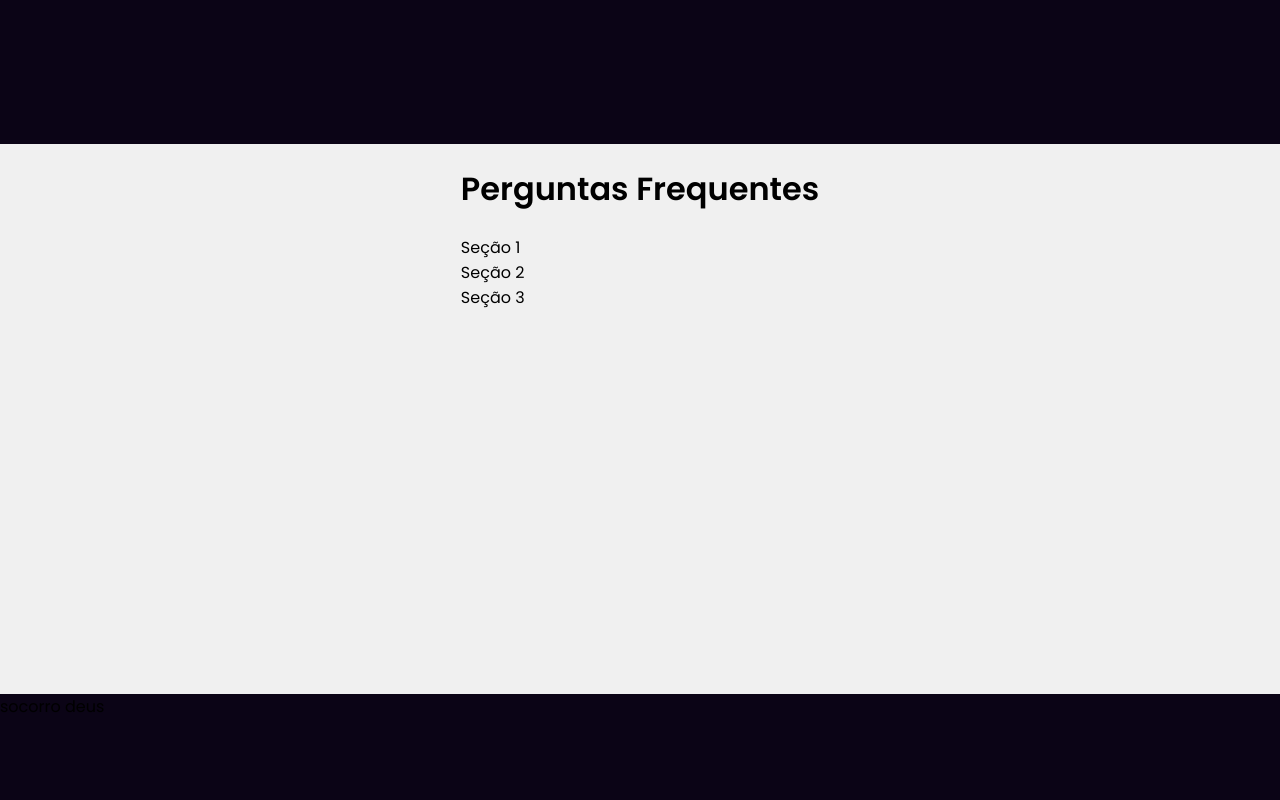
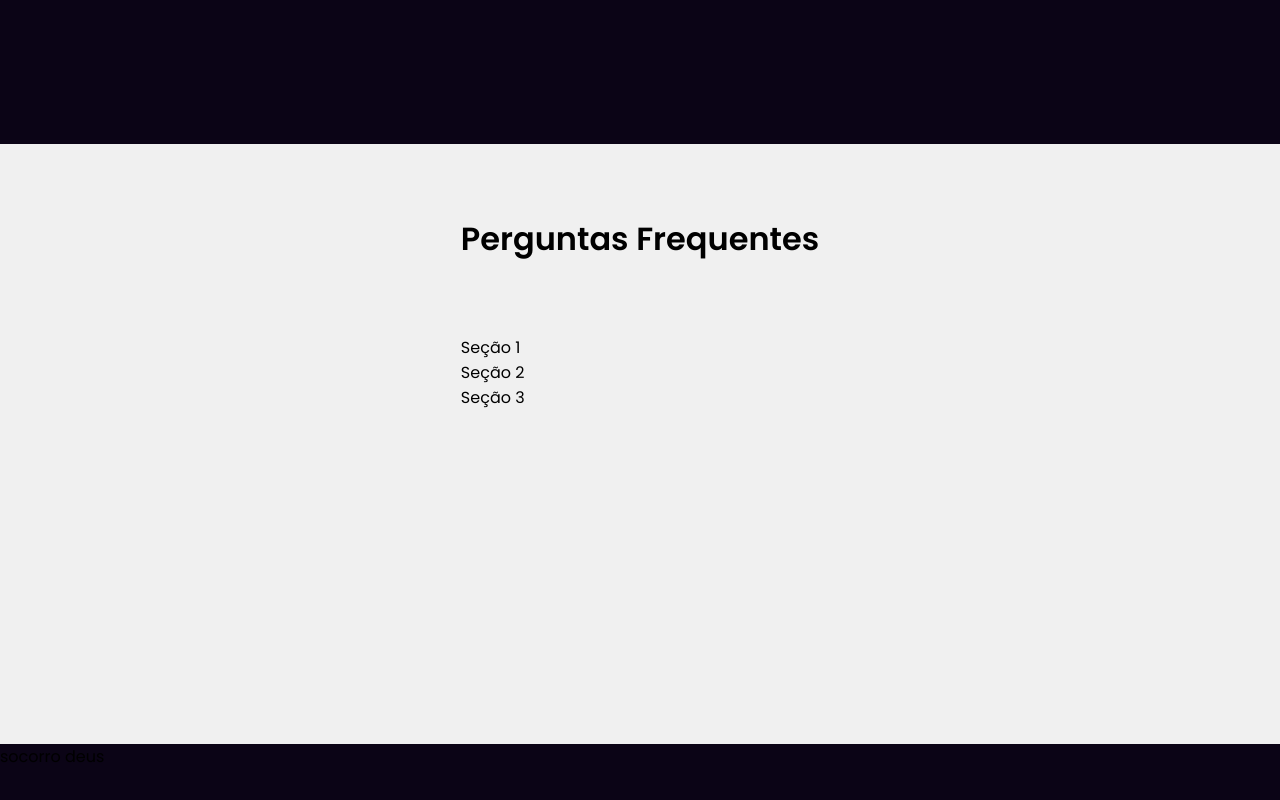
Before and after one commit to connect-solutions0101/buddy-finder, a React (Vite) app: page / in a window 1280 px wide. Shown: the part 1591-2391 px from the top of the page. Built offline with nearby package versions, Linux system fonts and the light colour scheme.

Commit message:
Ajustando espaçamento da div da seção FAQ

```diff
--- a/src/pages/LandingPage/LandingPage.module.css
+++ b/src/pages/LandingPage/LandingPage.module.css
@@ -284,16 +284,16 @@
     width: 100%;
     max-width: 1200px;
     height: 550px;
-    ;
     flex-direction: column;
     align-items: center;
-    /* Centralizando os itens */
+    margin-top: 50px;
 }
 
 .section-faq .faq-content .item-accordion {
     width: 100%;
     max-width: 600px;
     margin-bottom: 20px;
+    margin-top: 50px;
 }
 
 .section-faq .faq-content .item-accordion .accordion-header {
@@ -302,7 +302,7 @@
     justify-content: space-between;
     align-items: center;
     cursor: pointer;
-    padding: 15px;
+    padding: 150px;
     background-color: #ffffff;
     border-radius: 8px;
     box-shadow: 0 2px 5px rgba(0, 0, 0, 0.05);
```
